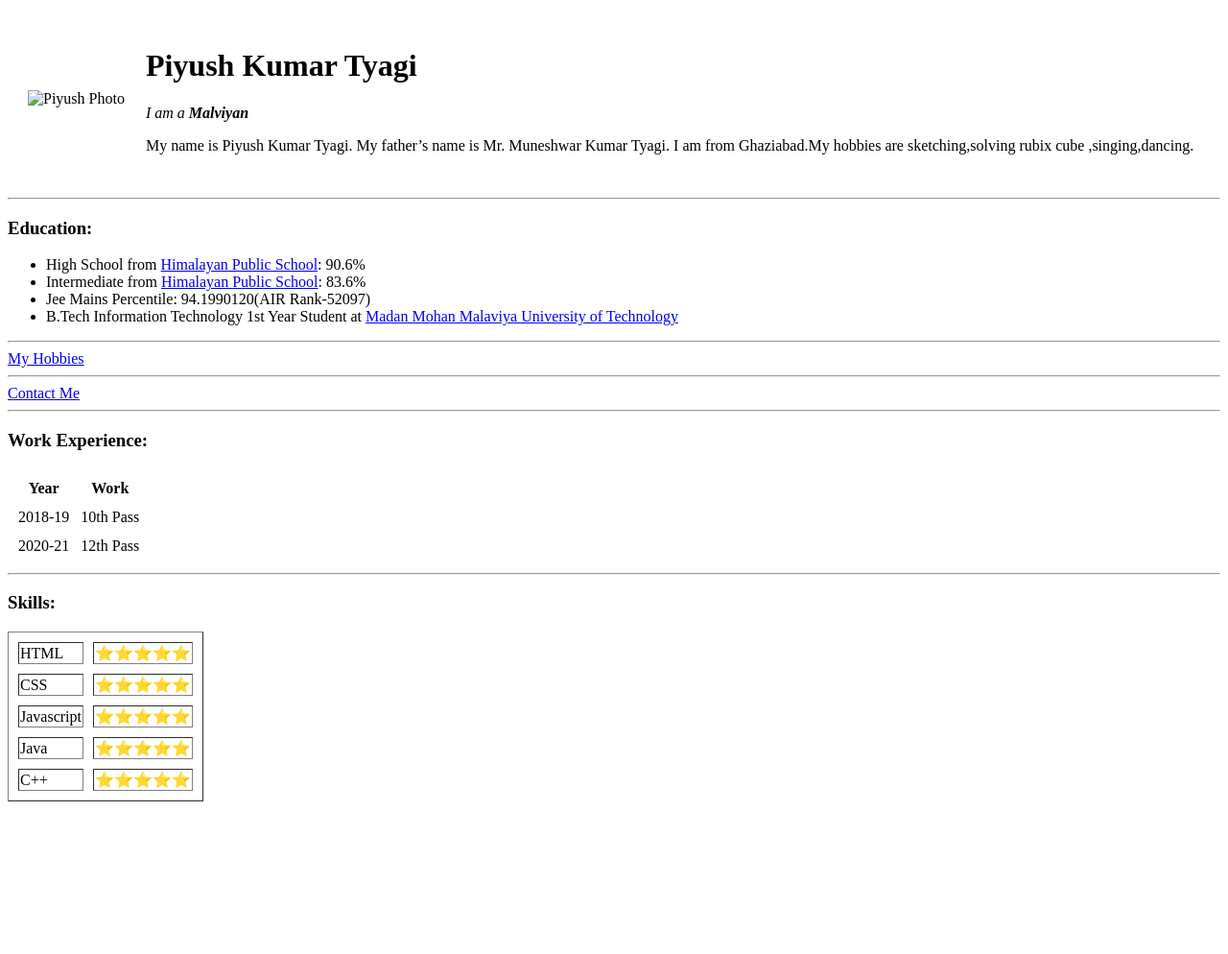
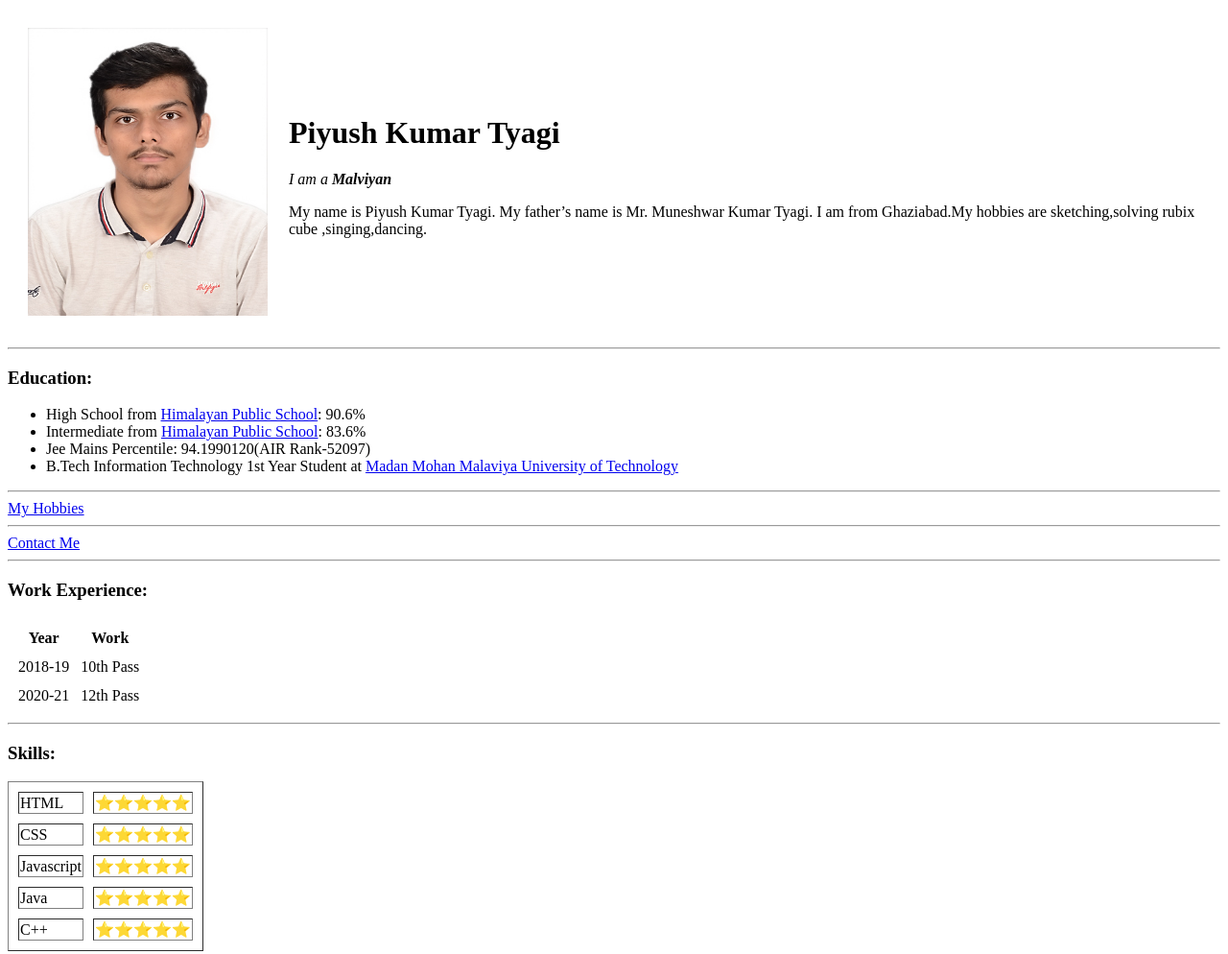
Before and after one commit to piyushtyagiofficial/cv, a plain HTML site: page index.html in a window 1280 px wide. Shown: the whole page at 96% size. Before the commit the page ends 843 px from the top, so only its background shows below. Drawn offline with Linux system fonts and the light colour scheme; the site is published under a folder, as on GitHub Pages, so addresses that start at the root find nothing.

Commit message:
Update index.html

```diff
--- a/index.html
+++ b/index.html
@@ -9,7 +9,7 @@
         <thead>
             <tr>
                 <td>
-                     <img src="/Piyush_PHOTO.jpg" alt="Piyush Photo" width="250" height="300">
+                     <img src="cv/Piyush_PHOTO.jpg" alt="Piyush Photo" width="250" height="300">
                 </td>
                 <td>
                     <h1>Piyush Kumar Tyagi</h1>
```
